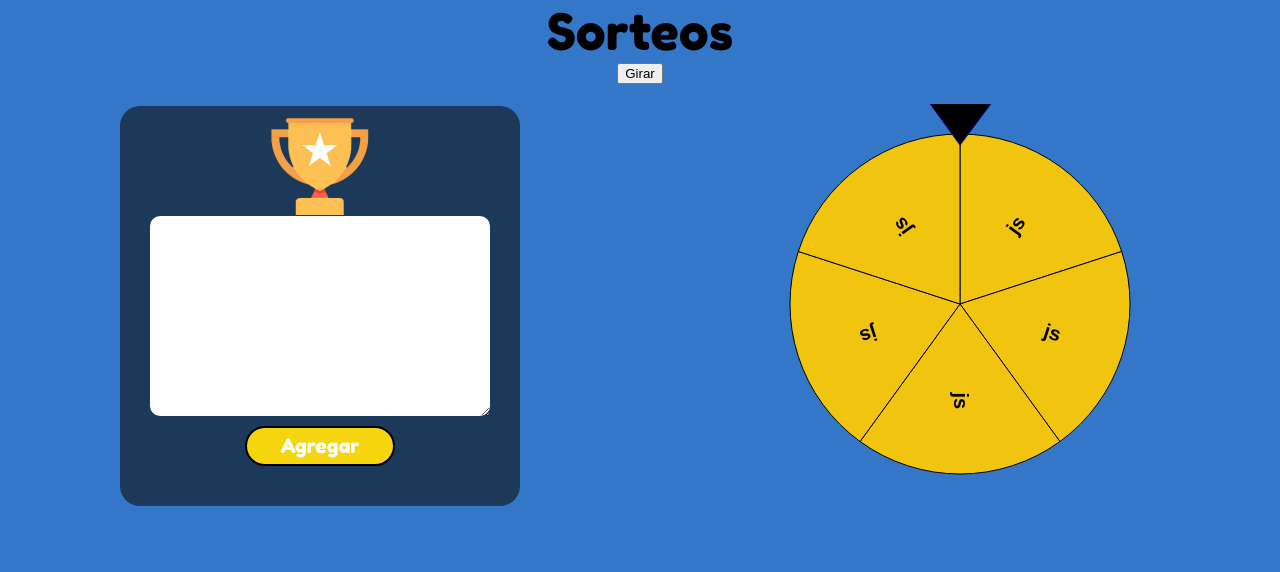
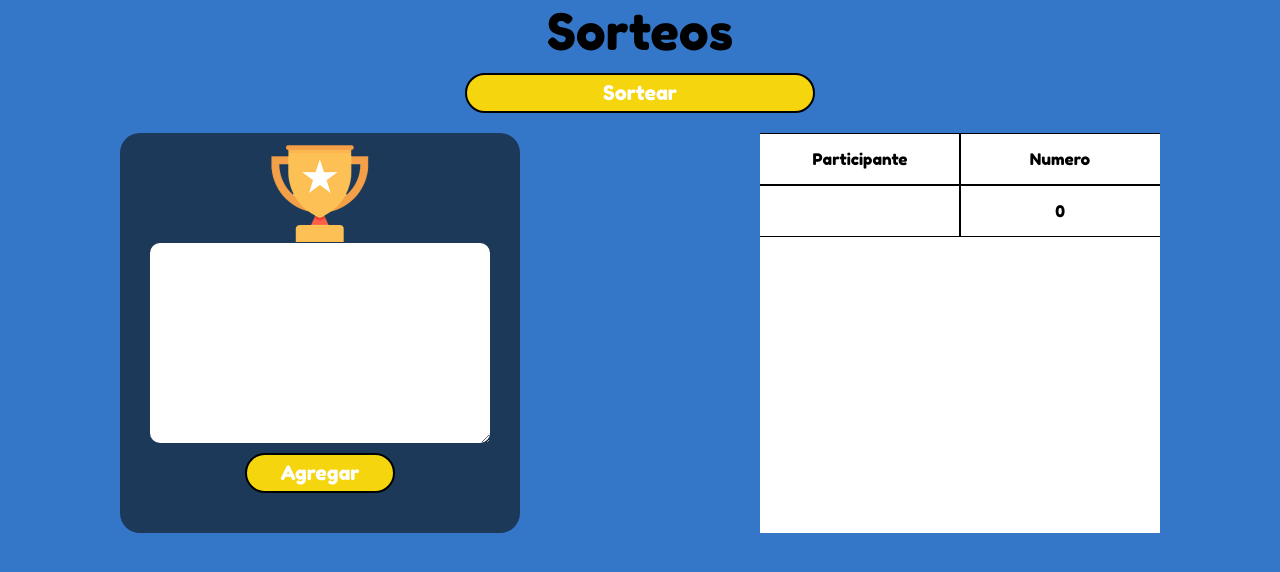
Before and after one commit to DavidFig19/app-sorteos, a plain HTML site: page index.html in a window 1280 px wide. Both pictures are taken after a click on the button "Agregar". Drawn offline with Linux system fonts and the light colour scheme.

Commit message:
no funciono

```diff
--- a/css/style.css
+++ b/css/style.css
@@ -20,6 +20,22 @@ body{
 .header p{
     padding: 1px;
     margin: 0px;
+}
+
+
+.header button{
+    background-color: #F5D50D;
+    font-size: 20px;
+    cursor: pointer;
+   width: 350px;
+   height: 40px;
+    text-decoration: none;
+    border-style: solid;
+    border-radius: 20px;
+    font-family: 'Fredoka One', cursive;
+    color: #fff;
+    margin-top: 10px;
+    outline: none;
 }
 body p{
     font-size: 50px;
@@ -51,6 +67,8 @@ body p{
     border-radius: 10px;
     padding: 20px;
     font-family: 'Fredoka One', cursive;
+    text-decoration: none;
+    outline: none;
 }
 
 .card button{
@@ -65,6 +83,7 @@ body p{
     font-family: 'Fredoka One', cursive;
     color: #fff;
     margin-top: 10px;
+    outline: none;
 
 
 }
@@ -79,6 +98,48 @@ body p{
  align-self: center;
  justify-self: center;
 }
+.wrapper section{
+    align-self: center;
+ justify-self: center;
+}
+
+.container{
+    width: 400px;
+    height: 400px;
+    background-color: #fff;
+    /* display: flex;
+    flex-direction: column;
+    align-items: center;
+   */
+
+
+    overflow-y:scroll;
+
+    overflow-x:hidden;
+
+}
+
+
+.tabla{
+    display: grid;
+    grid-template-columns: repeat(2,1fr);
+   width: 100%;
+}
+.tabla div{
+
+    width: 100%;
+    height: 50px;
+
+    display: flex;
+    justify-content: center;
+    align-items: center;
+    border:1px solid #000;
+    cursor: pointer;
+
+}
+
+
+
 /*
 canvas{
     height: 400;
--- a/index.html
+++ b/index.html
@@ -6,79 +6,34 @@
     <title>TOMBOLA</title>
     <link rel="stylesheet" href="./css/style.css">
     <script src="./js/logic.js"></script>
-    <!-- <script src="./js/jquery-3.5.1.min.js"></script> -->
-    <script src="./js/Winwheel.min.js"></script>
-    <script src="./js/TweenMax.js"></script>
+    <script src="./js/jquery-3.5.1.min.js"></script>
 </head>
 <body>
 
 
   <section class="header">
     <p>Sorteos</p>
-    <button>Girar</button>
+    <button onclick="Deleteplayer();">Sortear</button>
   </section>
 
  <section class="wrapper">
   <div class="card">
     <img src="./assets/sorteo.png" alt="trofeo imagen">
-    <textarea class="textin">  </textarea>
-    <button onmousedown="sonido.play()" onclick="miRUleta.startAnimation();">Agregar</button>
+    <textarea class="textin" id="texbox">  </textarea>
+    <button  onclick="Addplayer();" >Agregar</button>
   </div>
 
-  <div>
-    <canvas id="canvas" width="400" height="400" >
+  <section  class="container">
 
-    </canvas>
-  </div>
+    <div id="container" class="tabla">
+
+   <div>Participante</div><div>Numero</div>
+
+    </div>
+  </section>
  </section>
 
 
 
-    <script>
-      var miRUleta=new Winwheel({
-        'numSegments':5,
-        'outerRadius':170,
-        'segments':[
-          {'fillStyle':'#f1c40f','text':'js'},
-          {'fillStyle':'#f1c40f','text':'js'},
-          {'fillStyle':'#f1c40f','text':'js'},
-          {'fillStyle':'#f1c40f','text':'js'},
-          {'fillStyle':'#f1c40f','text':'js'}
-        ],
-        'animation':{
-          "type":"spinToStop",
-          "duration":5,
-          "callbackFinished":"Mensaje()",
-          "callbackAfter":"dibujarIndicador()"
-        }
-
-
-      });
-      function Mensaje(){
-        var SegmentoSeleccionado=miRUleta.getIndicatedSegment();
-        alert("elemento seleccionado"+SecmentoSeleccionado.text+ "!");
-        //reinicio de la ruleta (valor inicial)
-        miRUleta.stopAnimation(false);
-        miRUleta.rotationAngle=0;
-        miRUleta.draw();
-        dibujarIndicador();
-
-      }
-      dibujarIndicador();
-      function dibujarIndicador(){
-        var ctx=miRUleta.ctx;
-        ctx.strokeStyle="navy";
-        ctx.fillStyle="black";
-        ctx.lineWidth=2;
-        ctx.beginPath();
-        ctx.moveTo(170,0);
-        ctx.lineTo(230,0);
-        ctx.lineTo(200,40);
-        ctx.lineTo(171,0);
-        ctx.stroke();
-        ctx.fill();
-      }
-    </script>
-
 </body>
 </html>
--- a/js/logic.js
+++ b/js/logic.js
@@ -6,102 +6,117 @@
 
 
 
+var parrafo;
+var numero;
+var contenido;
+var cont;
+var contenedor;
+var contener;
+ var participantes=[];//array para la tabla
+var sonido=new Audio();
+sonido.src="../assets/sonido.mp3"; //variable que hace el sonido del clik
+var item;
+
+//funcion para el sonido del clik
+function SonidoFinal()
+{
+    sonido.pause();
+    sonido.currentTime=0;
+    sonido.play();
+
+}
+function CreateTable(arraypersonas){
+    console.log("miaarraty "+arraypersonas)
+    arraypersonas.forEach((item)=>{
+          parrafo = document.createElement("div");
+          numero = document.createElement("div");
+
+         parrafo.style.backgroundColor="#" + ((1 << 24) * Math.random() | 0).toString(16);
+         numero.style.backgroundColor="#" + ((1 << 24) * Math.random() | 0).toString(16);
+
+         // Crear nodo de tipo Text
+          contenido = document.createTextNode(item);
+          cont=document.createTextNode(arraypersonas.indexOf(item));
+         // Añadir el nodo Text como hijo del nodo tipo Element
+         parrafo.appendChild(contenido);
+         numero.appendChild(cont);
+         // Añadir el nodo Element como hijo de la pagina
+          contenedor = document.getElementById("container");
+         contenedor.appendChild(parrafo);
+          contener=document.getElementById("container");
+         contener.appendChild(numero);
 
 
 
-// var participantes=[];
-// var sonido=new Audio();
-// sonido.src="../assets/sonido.mp3";
-// var item;
-// function Addplayer(){
-
-//     //guardo en una variable el valor de el input
-//     var persona=document.getElementById("texbox").value;
+    })
 
 
-//     //agrego el valor del input a un
-//     // persona = persona.replace(/(\r\n\t|\n|\r\t)/gm,"");
+}
+// function CreateTable(Arrayparticipantes){
 
-//     var persona=persona.split("\n");
-//     participantes.push(persona);
-//     console.log(participantes);
+//     participantes.forEach((item)=>{
+//          // Crear nodo de tipo Element
+//          var parrafo = document.createElement("div");
+//          var numero = document.createElement("div");
+
+//          parrafo.style.backgroundColor="#" + ((1 << 24) * Math.random() | 0).toString(16);
+//          numero.style.backgroundColor="#" + ((1 << 24) * Math.random() | 0).toString(16);
+
+//          // Crear nodo de tipo Text
+//          var contenido = document.createTextNode(item);
+//          var cont=document.createTextNode(participantes.indexOf(item));
+//          // Añadir el nodo Text como hijo del nodo tipo Element
+//          parrafo.appendChild(contenido);
+//          numero.appendChild(cont);
+//          // Añadir el nodo Element como hijo de la pagina
+//          var contenedor = document.getElementById("container");
+//          contenedor.appendChild(parrafo);
+//          var contener=document.getElementById("container");
+//          contener.appendChild(numero);
+
+//     })
+
+// }
+function Addplayer(){
 
 
 
 
 
-//         // var ul = document.getElementById("list");
-//         // var li = document.createElement("li");
+    // guardo en una variable el valor de el input
+    var persona=document.getElementById("texbox").value;
 
-//         //     li.appendChild(document.createTextNode(persona));
-//         //     li.setAttribute("id", "list"); // added line
-//         //     ul.appendChild(li);
 
-//         var ul = document.getElementById("list");
-//         var li = document.createElement("li");
+    // // agrego el valor del input a un
+    // persona = persona.replace(/(\r\n\t|\n|\r\t)/gm,"");
 
-//             li.appendChild(document.createTextNode(persona));
-//             li.setAttribute("id", "list"); // added line
-//             ul.appendChild(li);
+    var persona=persona.split("\n");
+
+
+    persona.forEach((item)=>{
+
+        participantes.push(item);//aqui agregamos un nuevo item a el array por cada item de persona
+
+        console.log(participantes);//imprimo el array en consola
+
+        SonidoFinal();//ejecutamos la funcion del sonido al final
+
+
+    });
 
 
 
+      CreateTable(participantes)
 
 
+}
+function Deleteplayer(){
+
+   var eliminado= participantes.shift()
+    alert("elimine "+ eliminado)
 
 
-
-//     // alert(li.id);
+    CreateTable(participantes)
 
 
-
-// }
-
-
-
-// // function Sortear(){
-// //     var Indice=participantes.length();
-
-// //     var Random=Math.floor(Math.random()*Indice)+1;
-// //     console.log(Random);
-// //     participantes.map((item)=>{
-
-// //         item
-// //     })
-
-
-
-
-// // }
-
-
-// // function Addplayer(){
-
-// //     var persona=document.getElementById("texbox").value;
-
-
-// //     participantes.push(persona);
-// //     console.log(participantes);
-
-// //     participantes.forEach(participante => {
-// //         // participante
-// //         console.log(participante)
-// //          // Inserta una fila en la tabla, en el índice 0
-// //      // Obtiene una referencia a la tabla
-// //      var tableRef = document.getElementById("tablaPersona");
-
-// //     var newRow   = tableRef.insertRow(0);
-
-// //     // Inserta una celda en la fila, en el índice 0
-// //     var newCell  = newRow.insertCell(0);
-// //     // Añade un nodo de texto a la celda
-// //     var newText  = document.createTextNode(participante);
-// //     newCell.appendChild(newText);
-// //     console.log(newText)
-
-// //     });
-
-
-
-
-// // }
+}
```
Also changed, not shown: js/respaldo.js (added, +142 -0 lines).
